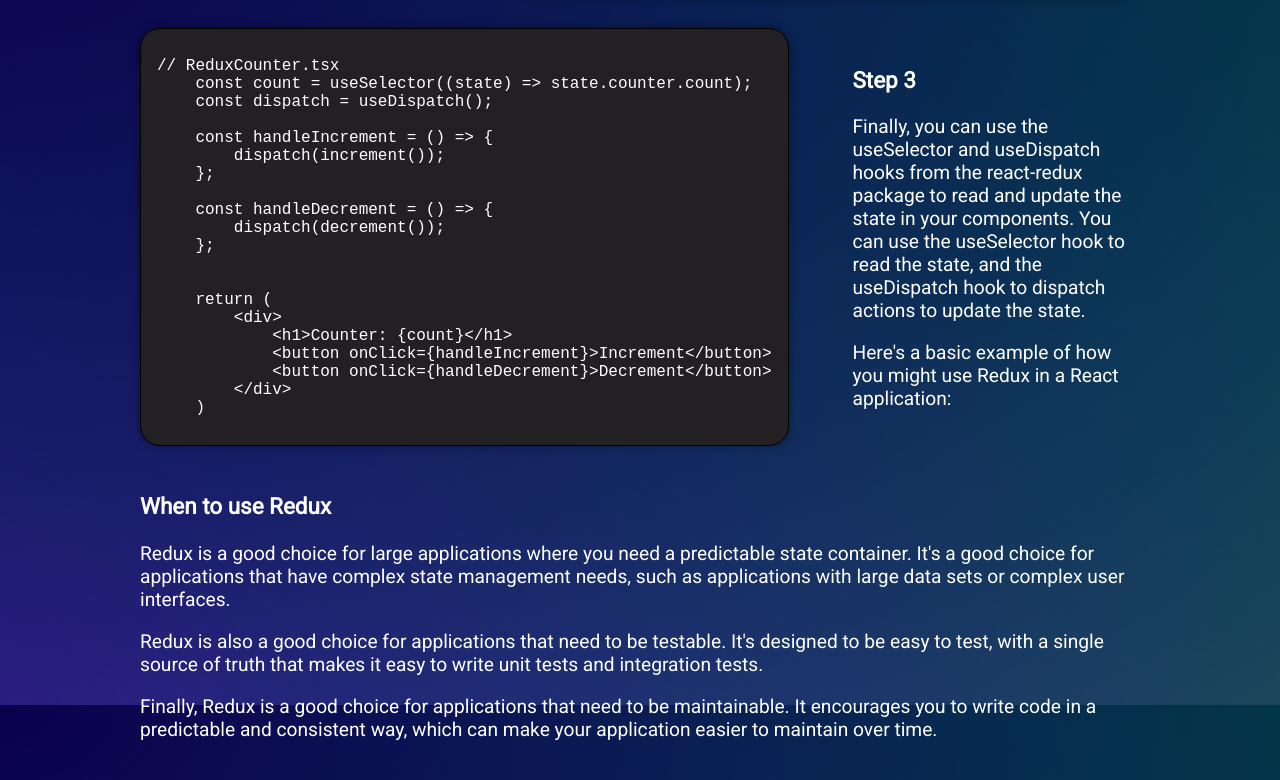
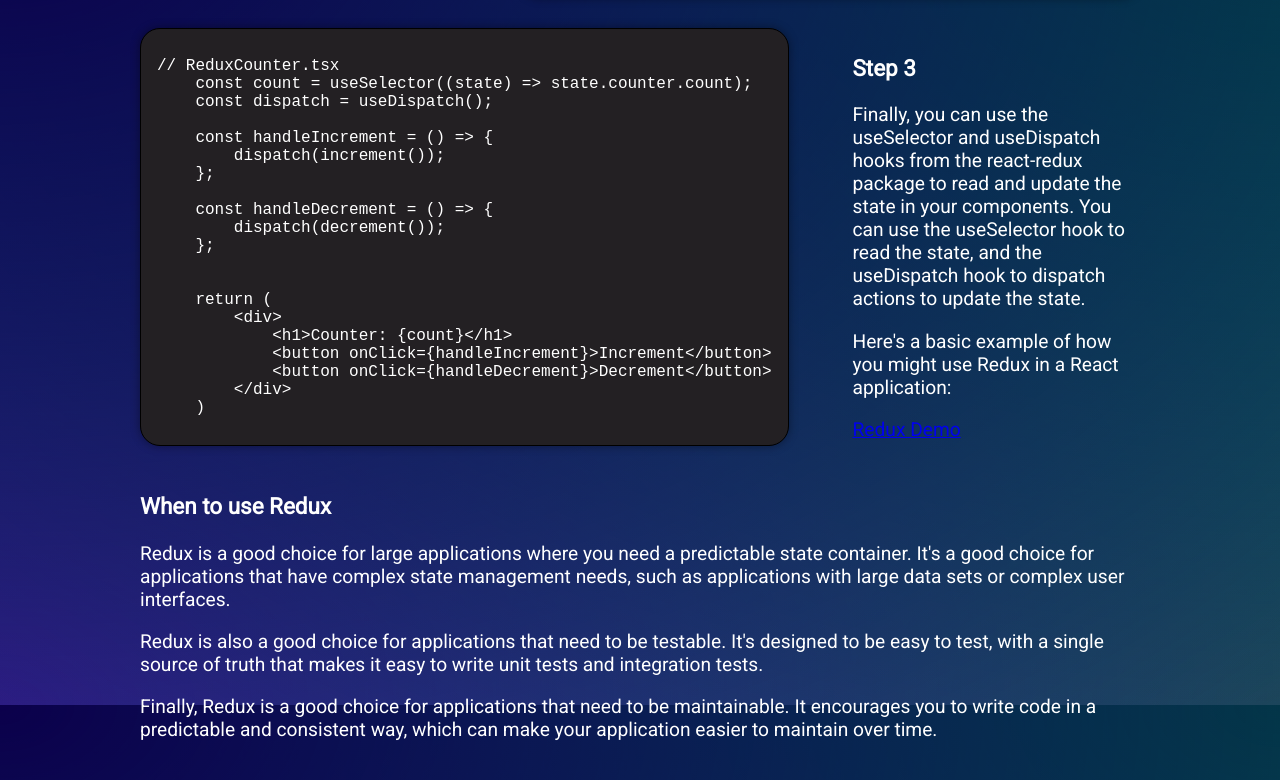
Before and after one commit to OBorgstrom/TodoReactRedux, a React (Vite) app: page /redux in a window 1280 px wide. Shown: the part 1695-2475 px from the top of the page. Built offline with nearby package versions, Linux system fonts and the light colour scheme.

Commit message:
feat: link to demo sites, missing styling

```diff
--- a/src/routes/redux.tsx
+++ b/src/routes/redux.tsx
@@ -1,4 +1,4 @@
-import { createFileRoute } from '@tanstack/react-router'
+import { createFileRoute, Link } from '@tanstack/react-router'
 
 import reduxlogo from '../assets/redux-logo.png'
 import ReduxCodePreview from '../components/redux/reduxCodePreview'
@@ -96,6 +96,14 @@ function ReduxComponent() {
             Here&apos;s a basic example of how you might use Redux in a React
             application:
           </p>
+          <Link
+            to="/reduxDemo"
+            activeProps={{
+              className: 'is-active',
+            }}
+          >
+            Redux Demo
+          </Link>
         </article>
       </section>
       <section className="informations-section">
--- a/src/routes/zustand.tsx
+++ b/src/routes/zustand.tsx
@@ -1,4 +1,4 @@
-import { createFileRoute } from '@tanstack/react-router'
+import { createFileRoute, Link } from '@tanstack/react-router'
 
 import ZustandCodePreview from '../components/zustand/zustandCodePreview'
 import zustandlogo from '../assets/zustand-logo.png'
@@ -67,6 +67,14 @@ function ZustandComponent() {
             Here&apos;s an example of how you might create a store to manage a
             counter in a React application:
           </p>
+          <Link
+            to="/zustandDemo"
+            activeProps={{
+              className: 'is-active',
+            }}
+          >
+            Zustand Demo
+          </Link>
         </article>
       </section>
       <section className="informations-section">
```
